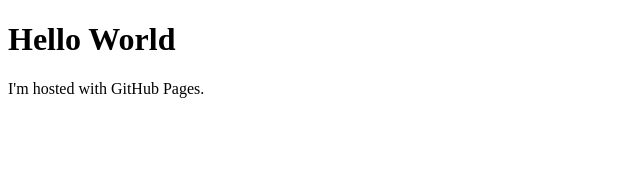
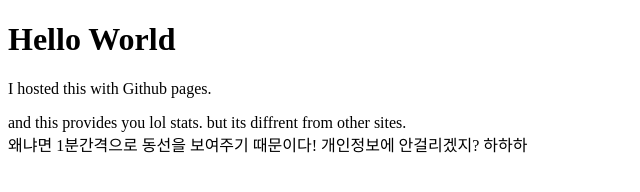
Before and after one commit to artemisfawl12/arti.github.io, a plain HTML site: page index.html in a window 1280 px wide. Shown: the whole page, without its empty margins (0-640 px from the left). Drawn offline with Linux system fonts and the light colour scheme.

Commit message:
Update index.html

```diff
--- a/index.html
+++ b/index.html
@@ -2,6 +2,8 @@
 <html>
 <body>
 <h1>Hello World</h1>
-<p>I'm hosted with GitHub Pages.</p>
+<p>I hosted this with Github pages.</p>
+and this provides you lol stats. but its diffrent from other sites.<br>
+왜냐면 1분간격으로 동선을 보여주기 때문이다! 개인정보에 안걸리겠지? 하하하<br>
 </body>
 </html>
```
